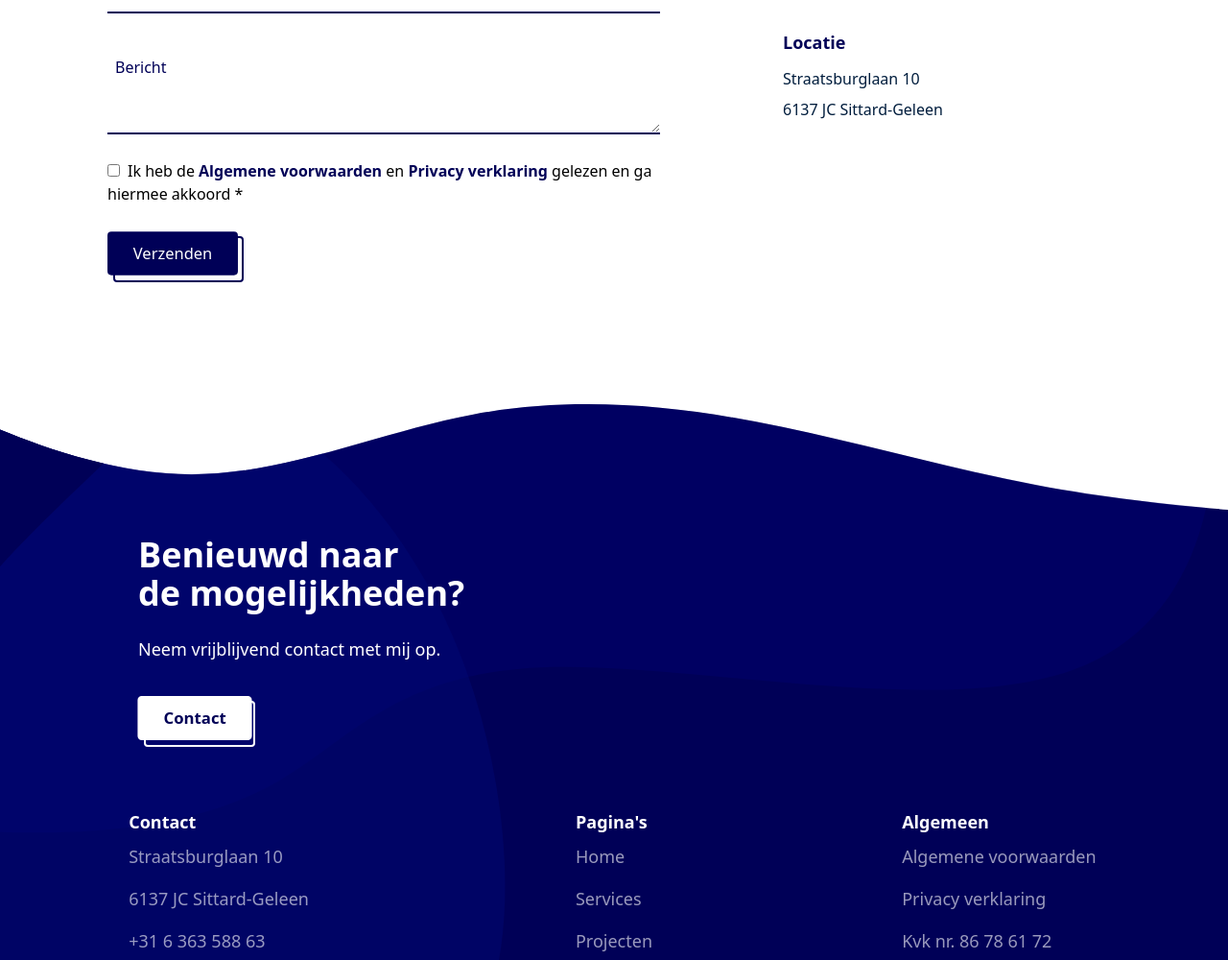
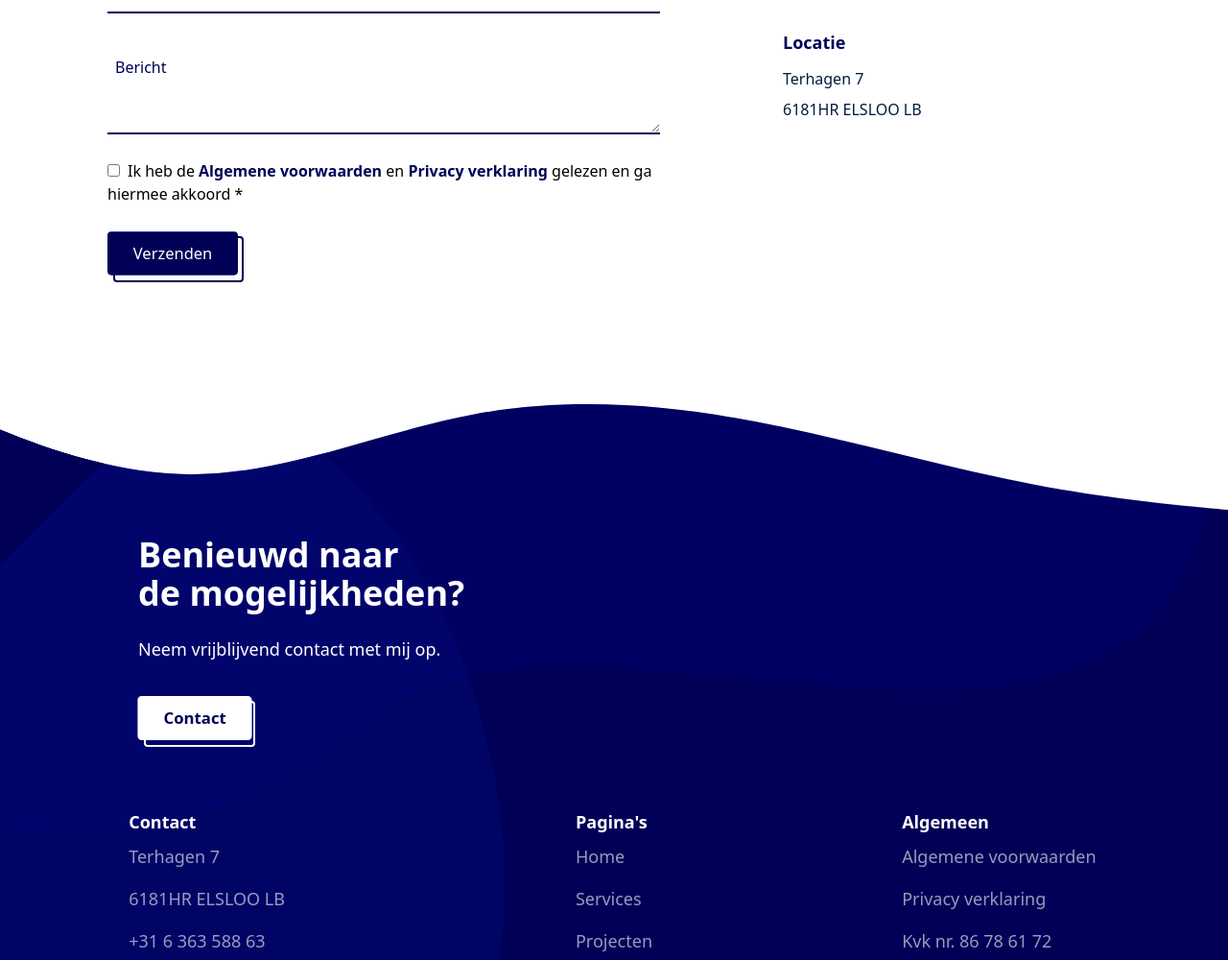
Before and after one commit to Roel-Janssen-44/Websidesign, a Next.js app: page /contact in a window 1280 px wide. Shown: the part 715-1715 px from the top of the page at 96% size. Built offline with nearby package versions, Linux system fonts and the light colour scheme.

Commit message:
Address changes

```diff
--- a/components/Footer.tsx
+++ b/components/Footer.tsx
@@ -35,8 +35,8 @@ export default function Footer() {
                   Contact
                 </h2>
                 <ul className="text-white opacity-60">
-                  <li className="mb-4">Straatsburglaan 10</li>
-                  <li className="mb-4">6137 JC Sittard-Geleen</li>
+                  <li className="mb-4">Terhagen 7</li>
+                  <li className="mb-4">6181HR ELSLOO LB</li>
                   <li className="mb-4">+31 6 363 588 63</li>
                   <li className="mb-4">service@websidesign.nl</li>
                 </ul>
--- a/pages/contact.tsx
+++ b/pages/contact.tsx
@@ -61,8 +61,8 @@ export default function Projecten() {
                   Locatie
                 </h4>
                 <ul className="text-gray w-10/12 mx-auto sm:mx-0 md:mx-auto">
-                  <li className="mb-2 text-darkblue">Straatsburglaan 10</li>
-                  <li className="mb-2 text-darkblue">6137 JC Sittard-Geleen</li>
+                  <li className="mb-2 text-darkblue">Terhagen 7</li>
+                  <li className="mb-2 text-darkblue">6181HR ELSLOO LB</li>
                 </ul>
               </div>
               <div className="clear-both"></div>
--- a/pages/privacy-verklaring.tsx
+++ b/pages/privacy-verklaring.tsx
@@ -17,8 +17,8 @@ export default function Services({}) {
           <p>
             <ul>
               <li className="mb-2">www.websidesign.nl</li>
-              <li className="mb-2">Straatsburglaan 10</li>
-              <li className="mb-2">6137 JC Sittard</li>
+              <li className="mb-2">Terhagen 7</li>
+              <li className="mb-2">6181HR ELSLOO LB</li>
               <li className="mb-2">tel: 06 36 35 88 63</li>
               <li className="mb-2">
                 Roel Janssen is de Functionaris Gegevensbescherming van
```
